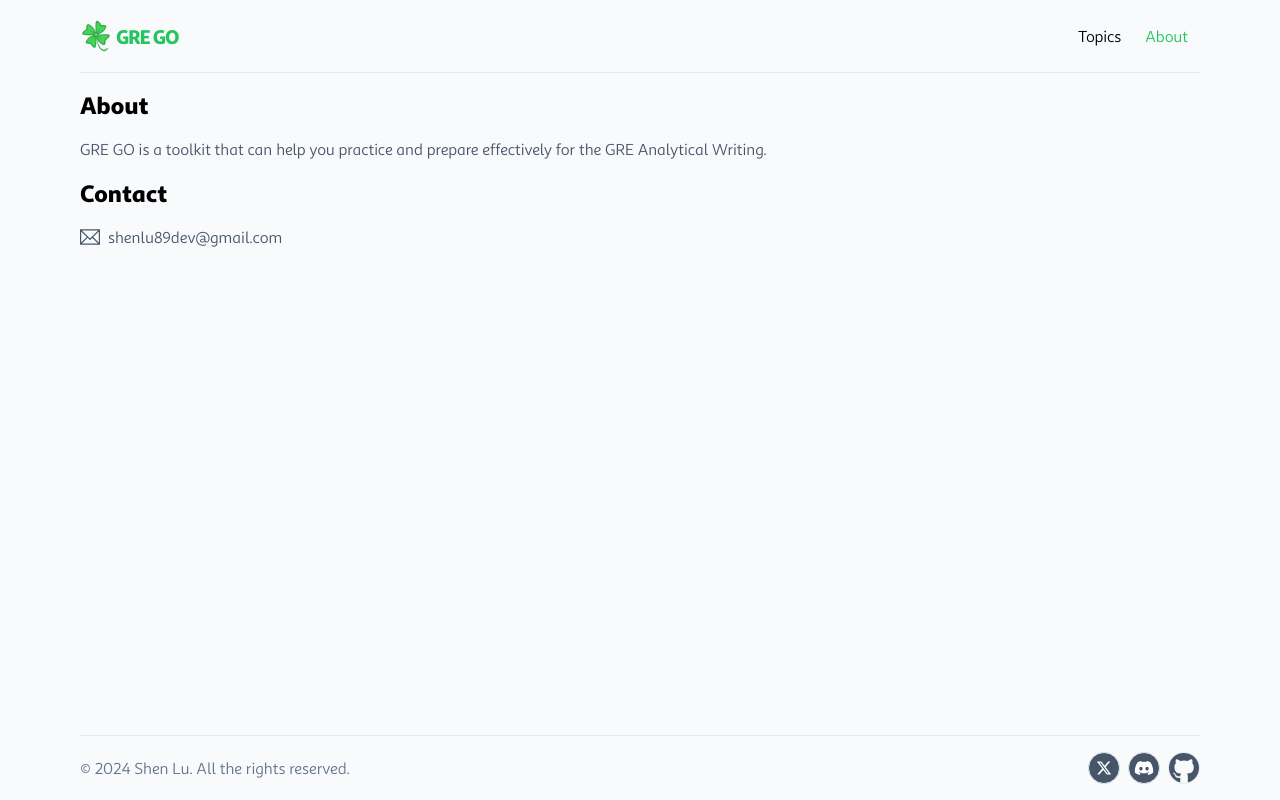
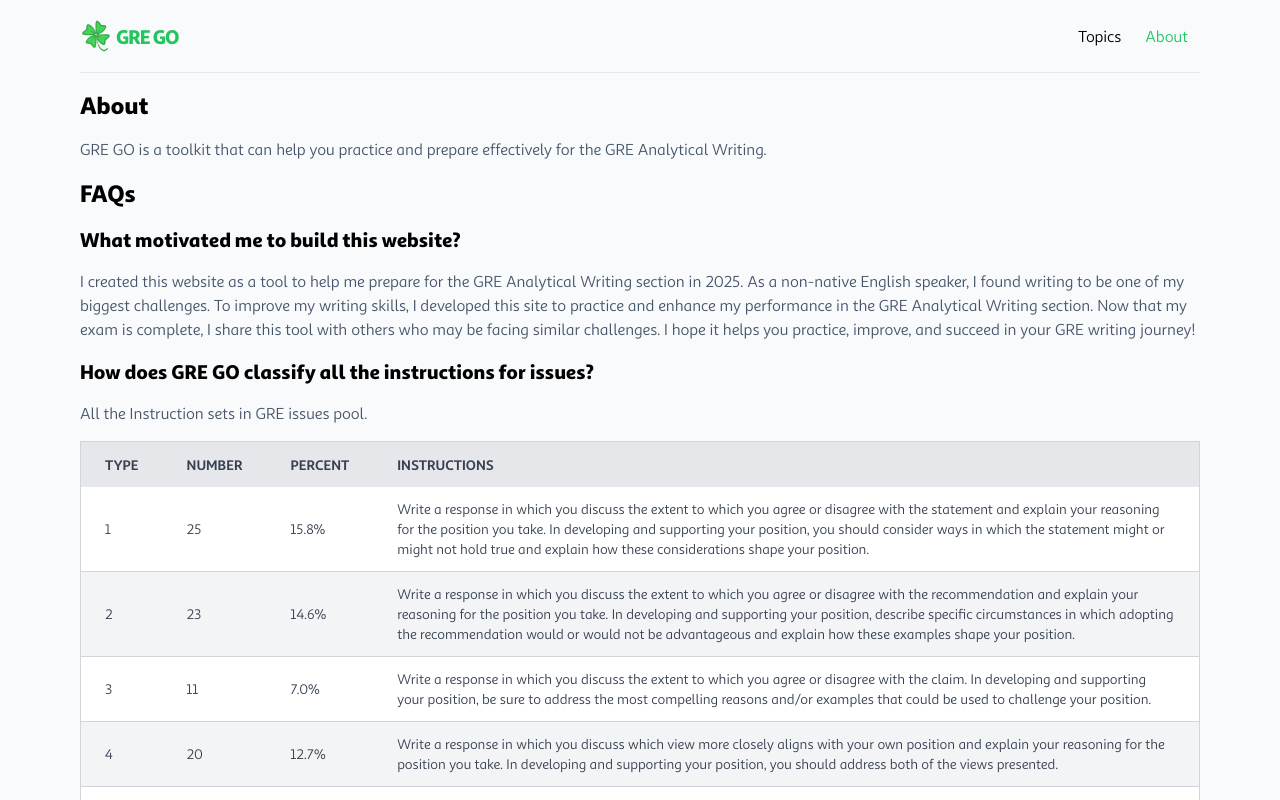
Before and after one commit to shenlu89/grego, a Next.js app: page /about in a window 1280 px wide. Shown: the top 800 px of the page. Built offline with nearby package versions, Linux system fonts and the light colour scheme.

Commit message:
feat: add FAQ section in about page

```diff
--- a/app/about/page.tsx
+++ b/app/about/page.tsx
@@ -1,8 +1,9 @@
 import { Metadata } from "next";
-import Link from "next/link";
+import Link from "@/components/custom-link";
 import { AboutPage } from "@/data/meta-data";
 import { TfiEmail } from "react-icons/tfi";
-import Image from "next/image"
+import GRETable from "@/components/table"
+import { tableData } from '@/data/table-data'
 
 export const runtime = "edge";
 
@@ -16,26 +17,29 @@ export default function About() {
         GRE GO is a toolkit that can help you practice and prepare effectively for the GRE
         Analytical Writing.
       </p>
-      {/* <h1 className="flex text-2xl font-extrabold mb-4">Sponsor</h1>
-      <p className="flex text-slate-600 mb-4">
-        Buy me a coffee if you like it. Thanks for your support!
+      <h1 className="flex text-2xl font-extrabold mb-4">FAQs</h1>
+      <h2 className="flex text-xl font-extrabold mb-4">What motivated me to build this website?</h2>
+      <p className="text-slate-600 mb-4">
+        I created this website as a tool to help me prepare for the GRE Analytical Writing section in 2025. As a non-native English speaker, I found writing to be one of my biggest challenges. To improve my writing skills, I developed this site to practice and enhance my performance in the GRE Analytical Writing section. Now that my exam is complete, I share this tool with others who may be facing similar challenges. I hope it helps you practice, improve, and succeed in your GRE writing journey!
       </p>
-      <div className="flex text-slate-600 border rounded mb-4">
-        <Image
-          width={120}
-          height={120}
-          src="/bmc_qr.png"
-          alt={""}
-          priority
-        />
-      </div> */}
+      <h2 className="flex text-xl font-extrabold mb-4">How does GRE GO classify all the instructions for issues?</h2>
+      <p className="text-slate-600 mb-4">
+        All the{" "}
+        <Link href="https://www.ets.org/gre/test-takers/general-test/prepare/content/analytical-writing/issue.html#accordion-514f0607b1-item-605010d7b3">
+          Instruction sets
+        </Link>{" "}
+        in GRE issues pool.
+      </p>
+      <GRETable data={tableData} />
+      <p className="text-slate-600 mb-4">
+
+      </p>
       <h1 className="flex text-2xl font-extrabold mb-4">Contact</h1>
       <ul className="text-slate-600">
         <li className="flex items-center space-x-2 mb-4" title="Email">
           <TfiEmail className="w-5 h-5" />
           <Link
             href="mailto: shelu89dev@gmail.com"
-            className="underline-offset-[3px] hover:underline hover:text-black"
           >
             shenlu89dev@gmail.com
           </Link>
--- /dev/null
+++ b/components/table.tsx
@@ -0,0 +1,36 @@
+import React from "react";
+
+const GRETableRow = ({ number, type, prompt, isEven }: any) => {
+  return (
+    <tr className={`border-b border-gray-300 ${isEven ? "bg-gray-100" : ""}`}>
+      <td className="py-3 px-6 font-medium">{type}</td>
+      <td className="py-3 px-6">{number}</td>
+      <td className="py-3 px-6">{(number * 100 / 158).toFixed(1)}%</td>
+      <td className="py-3 px-6">{prompt}</td>
+    </tr>
+  );
+};
+
+const GRETable = ({ data }: any) => {
+  return (
+    <div className="overflow-x-auto">
+      <table className="min-w-full bg-white border border-gray-300 shadow-lg rounded-lg">
+        <thead>
+          <tr className="bg-gray-200 text-gray-700 uppercase text-sm leading-normal">
+            <th className="py-3 px-6 text-left">Type</th>
+            <th className="py-3 px-6 text-left">Number</th>
+            <th className="py-3 px-6 text-left">Percent</th>
+            <th className="py-3 px-6 text-left">Instructions</th>
+          </tr>
+        </thead>
+        <tbody className="text-gray-700 text-sm">
+          {data.map((item: { number: any; }, index: number) => (
+            <GRETableRow key={item.number} {...item} isEven={index % 2 === 1} />
+          ))}
+        </tbody>
+      </table>
+    </div>
+  );
+};
+
+export default GRETable;
--- /dev/null
+++ b/data/table-data.ts
@@ -0,0 +1,38 @@
+export const tableData = [
+  {
+    type: 1,
+    number: 25,
+    prompt:
+      "Write a response in which you discuss the extent to which you agree or disagree with the statement and explain your reasoning for the position you take. In developing and supporting your position, you should consider ways in which the statement might or might not hold true and explain how these considerations shape your position.",
+  },
+  {
+    type: 2,
+    number: 23,
+    prompt:
+      "Write a response in which you discuss the extent to which you agree or disagree with the recommendation and explain your reasoning for the position you take. In developing and supporting your position, describe specific circumstances in which adopting the recommendation would or would not be advantageous and explain how these examples shape your position.",
+  },
+  {
+    type: 3,
+    number: 11,
+    prompt:
+      "Write a response in which you discuss the extent to which you agree or disagree with the claim. In developing and supporting your position, be sure to address the most compelling reasons and/or examples that could be used to challenge your position.",
+  },
+  {
+    type: 4,
+    number: 20,
+    prompt:
+      "Write a response in which you discuss which view more closely aligns with your own position and explain your reasoning for the position you take. In developing and supporting your position, you should address both of the views presented.",
+  },
+  {
+    type: 5,
+    number: 53,
+    prompt:
+      "Write a response in which you discuss the extent to which you agree or disagree with the claim and the reason on which that claim is based.",
+  },
+  {
+    type: 6,
+    number: 26,
+    prompt:
+      "Write a response in which you discuss your views on the policy and explain your reasoning for the position you take. In developing and supporting your position, you should consider the possible consequences of implementing the policy and explain how these consequences shape your position.",
+  },
+];
```
